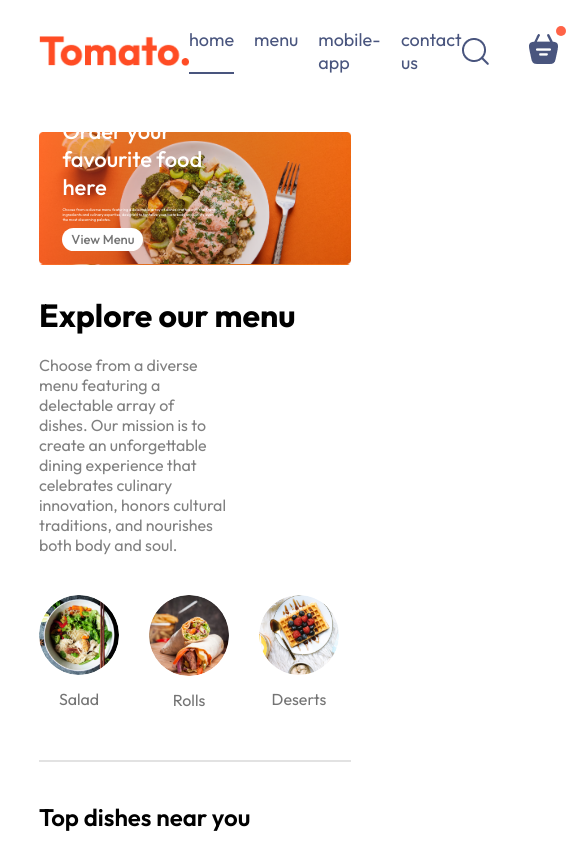
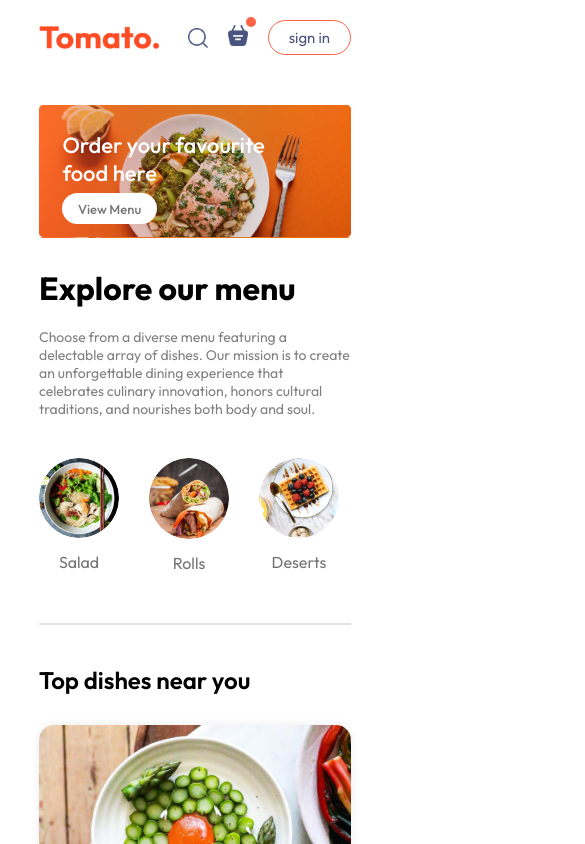
Before and after one commit to akhildhanesh/food-delivery-app, a React (Vite) app: page / in a window 390 px wide. Shown: the top 844 px of the page, 585 px wide, since content can reach past the window. Built offline with nearby package versions, Linux system fonts and the light colour scheme.

Commit message:
responsive

```diff
--- a/src/components/AppDownload/AppDownload.css
+++ b/src/components/AppDownload/AppDownload.css
@@ -0,0 +1,25 @@
+.app-download {
+    margin: auto auto;
+    margin-top: 100px;
+    font-size: max(3vw, 30px);
+    text-align: center;
+    font-weight: 500;
+}
+
+.app-download-platforms {
+    display: flex;
+    justify-content: center;
+    gap: max(2vw, 10px);
+    margin-top: 40px;
+}
+
+.app-download-platforms img {
+    width: max(15vw, 120px);
+    max-width: 180px;
+    transition: 0.5s;
+    cursor: pointer;
+}
+
+.app-download-platforms img:hover {
+    transform: scale(1.05);
+}
--- a/src/components/AppDownload/AppDownload.jsx
+++ b/src/components/AppDownload/AppDownload.jsx
@@ -1,9 +1,16 @@
 import React from 'react'
 import './AppDownload.css'
+import { assets } from '../../assets/assets'
 
 const AppDownload = () => {
   return (
-    <div>AppDownload</div>
+    <div className='app-download' id='app-download'>
+      <p>For better experience Download <br />Tomato App</p>
+      <div className="app-download-platforms">
+        <img src={assets.play_store} alt="" />
+        <img src={assets.app_store} alt="" />
+      </div>
+    </div>
   )
 }
 
--- a/src/components/ExploreMenu/ExploreMenu.css
+++ b/src/components/ExploreMenu/ExploreMenu.css
@@ -54,3 +54,10 @@
     border: 4px solid tomato;
     padding: 2px;
 }
+
+@media screen and (max-width: 1050px) {
+    .explore-menu-text {
+        max-width: 100%;
+        font-size: 14px;
+    }
+}
--- a/src/components/Footer/Footer.css
+++ b/src/components/Footer/Footer.css
@@ -17,12 +17,15 @@
     gap: 80px;
 }
 
-@media screen and (max-width: 600px) {
+@media screen and (max-width: 750px) {
     .footer-content {
-        width: 100%;
-        display: grid;
-        grid-template-columns: repeat(auto-fit, minmax(100px, 1fr));
-        gap: 80px;
+        display: flex;
+        flex-direction: column;
+        gap: 35px;
+    }
+
+    .footer-copyright {
+        text-align: center;
     }
 }
 
--- a/src/components/Header/Header.css
+++ b/src/components/Header/Header.css
@@ -38,3 +38,23 @@
     font-size: max(1vw, 13px);
     border-radius: 50px;
 }
+
+@media screen and (max-width: 1050px) {
+    .header-contents {
+        max-width: 45%;
+    }
+}
+
+@media screen and (max-width: 750px) {
+    .header-contents {
+        max-width: 65%;
+    }
+
+    .header-contents p {
+        display: none;
+    }
+
+    .header-contents button {
+        padding: 2vw 4vw;
+    }
+}
--- a/src/components/Navbar/Navbar.css
+++ b/src/components/Navbar/Navbar.css
@@ -16,3 +16,100 @@
     color: #49557e;
     font-size: 18px;
 }
+
+.navbar-right {
+    display: flex;
+    align-items: center;
+    gap: 40px;
+}
+
+.navbar button {
+    background: transparent;
+    font-size: 16px;
+    color: #49557e;
+    border: 1px solid tomato;
+    padding: 10px 30px;
+    border-radius: 50px;
+    cursor: pointer;
+    transition: 0.3s;
+}
+
+.navbar button:hover {
+    background-color: #fff4f2;
+}
+
+.navbar .active {
+    padding-bottom: 2px;
+    border-bottom: 2px solid #49557e;
+}
+
+.navbar li {
+    cursor: pointer;
+}
+
+.navbar-search-icon {
+    position: relative;
+}
+
+.navbar-search-icon .dot {
+    position: absolute;
+    min-width: 10px;
+    min-height: 10px;
+    background-color: tomato;
+    border-radius: 5px;
+    top: -8px;
+    right: -8px;
+}
+
+@media screen and (max-width: 1050px) {
+    .navbar .logo {
+        width: 140px;
+    }
+
+    .navbar-menu {
+        gap: 20px;
+        font-size: 17px;
+    }
+
+    .navbar-right {
+        gap: 30px;
+    }
+
+    .navbar-right img {
+        width: 22px;
+    }
+
+    .navbar-right button {
+        padding: 8px 25px;
+    }
+}
+
+@media screen and (max-width: 900px) {
+    .navbar .logo {
+        width: 120px;
+    }
+
+    .navbar-menu {
+        gap: 15px;
+        font-size: 16px;
+    }
+
+    .navbar-right {
+        gap: 20px;
+    }
+
+    .navbar-right img {
+        width: 20px;
+    }
+
+    .navbar-right button {
+        padding: 7px 20px;
+        font-size: 15px;
+    }
+}
+
+@media screen and (max-width: 750px) {
+    .navbar-menu {
+        display: none;
+    }
+}
--- a/src/index.css
+++ b/src/index.css
@@ -21,50 +21,6 @@
   margin: auto;
 }
 
-.navbar-right {
-  display: flex;
-  align-items: center;
-  gap: 40px;
-}
-
-.navbar button {
-  background: transparent;
-  font-size: 16px;
-  color: #49557e;
-  border: 1px solid tomato;
-  padding: 10px 30px;
-  border-radius: 50px;
-  cursor: pointer;
-  transition: 0.3s;
-}
-
-.navbar button:hover {
-  background-color: #fff4f2;
-}
-
-.navbar .active {
-  padding-bottom: 2px;
-  border-bottom: 2px solid #49557e;
-}
-
-.navbar li {
-  cursor: pointer;
-}
-
-.navbar-search-icon {
-  position: relative;
-}
-
-.navbar-search-icon .dot {
-  position: absolute;
-  min-width: 10px;
-  min-height: 10px;
-  background-color: tomato;
-  border-radius: 5px;
-  top: -8px;
-  right: -8px;
-}
-
 @keyframes fadeIn {
   0% {
     opacity: 0;
```
